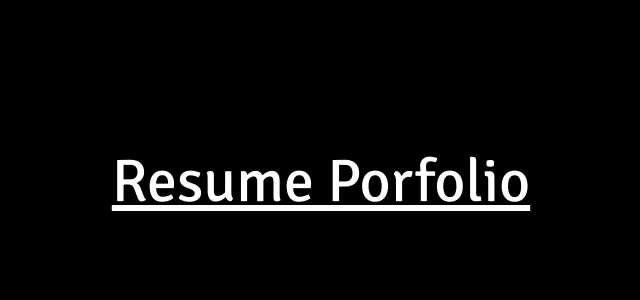
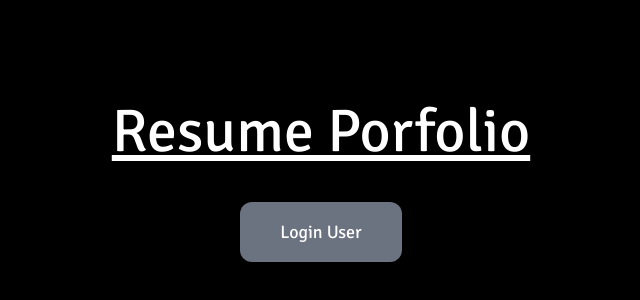
Before and after one commit to GonzaloArray/my-pin, a React (Vite) app: page / in a window 1280 px wide. Shown: the part 218-518 px from the top of the page, without its empty margins (319-959 px from the left). Built offline with nearby package versions, Linux system fonts and the light colour scheme; no server answers.

Commit message:
feat: new login user

```diff
--- a/src/home/page/Home.tsx
+++ b/src/home/page/Home.tsx
@@ -15,6 +15,14 @@ export const Home = () => {
           Go to Resume
         </Link>
       )}
+      {user.name === "" && (
+        <Link
+          className="bg-gray-500 px-10 py-4 rounded-xl hover:bg-gray-400 text-lg"
+          to={`/auth`}
+        >
+          Login User
+        </Link>
+      )}
     </div>
   );
 };
```
